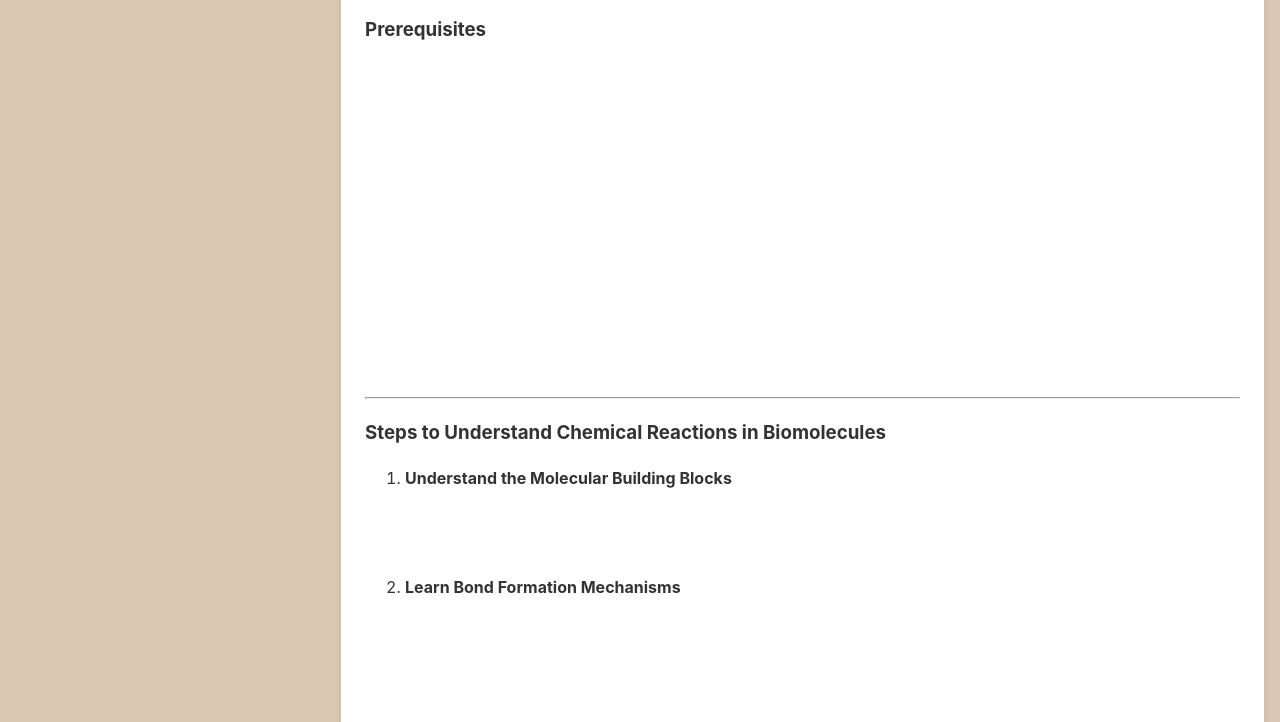
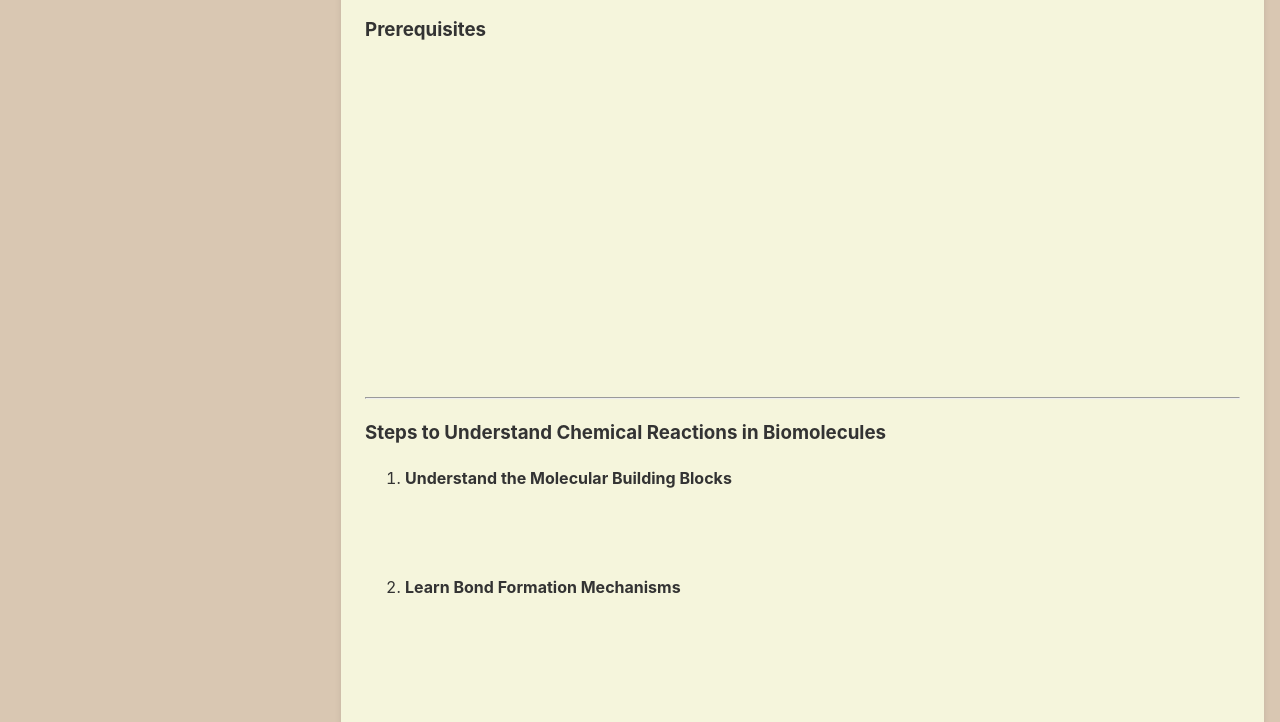
Before and after one commit to dirtbag128/to-do, a plain HTML site: page index.html in a window 1280 px wide. Shown: the part 269-991 px from the top of the page. Drawn offline with Linux system fonts and the light colour scheme.

Commit message:
WHAT A DRAG 2

```diff
--- a/style.css
+++ b/style.css
@@ -88,7 +88,7 @@ body {
 .container {
     width: 100%;
     max-width: 1200px; /* Wide container for larger screens */
-    background: #ffffff; /* Clean white background for contrast */
+    background: beige; /* Clean white background for contrast */
     box-shadow: 0 4px 6px rgba(0, 0, 0, 0.1); /* Subtle shadow for depth */
     border-radius: 8px; /* Rounded corners */
     overflow: hidden;
```
